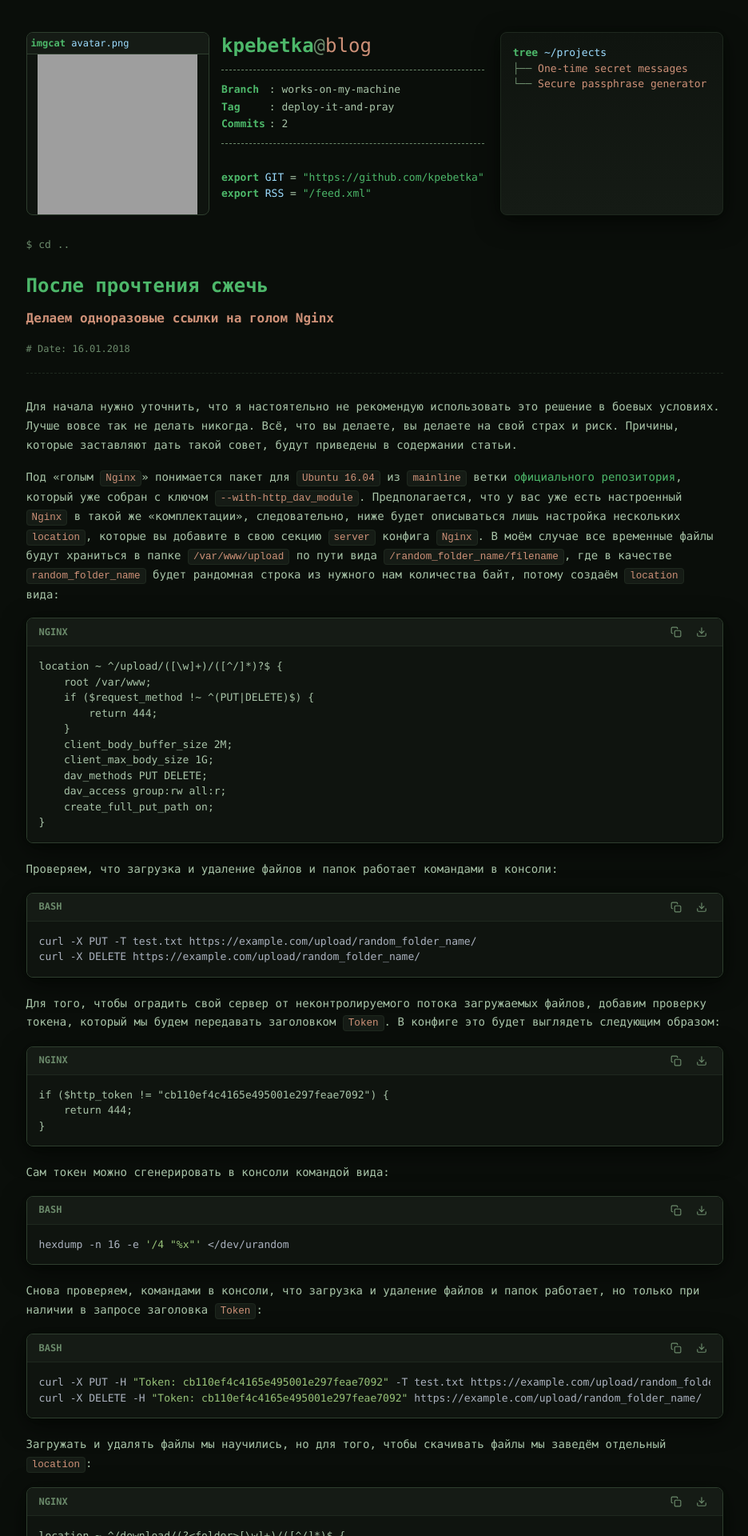
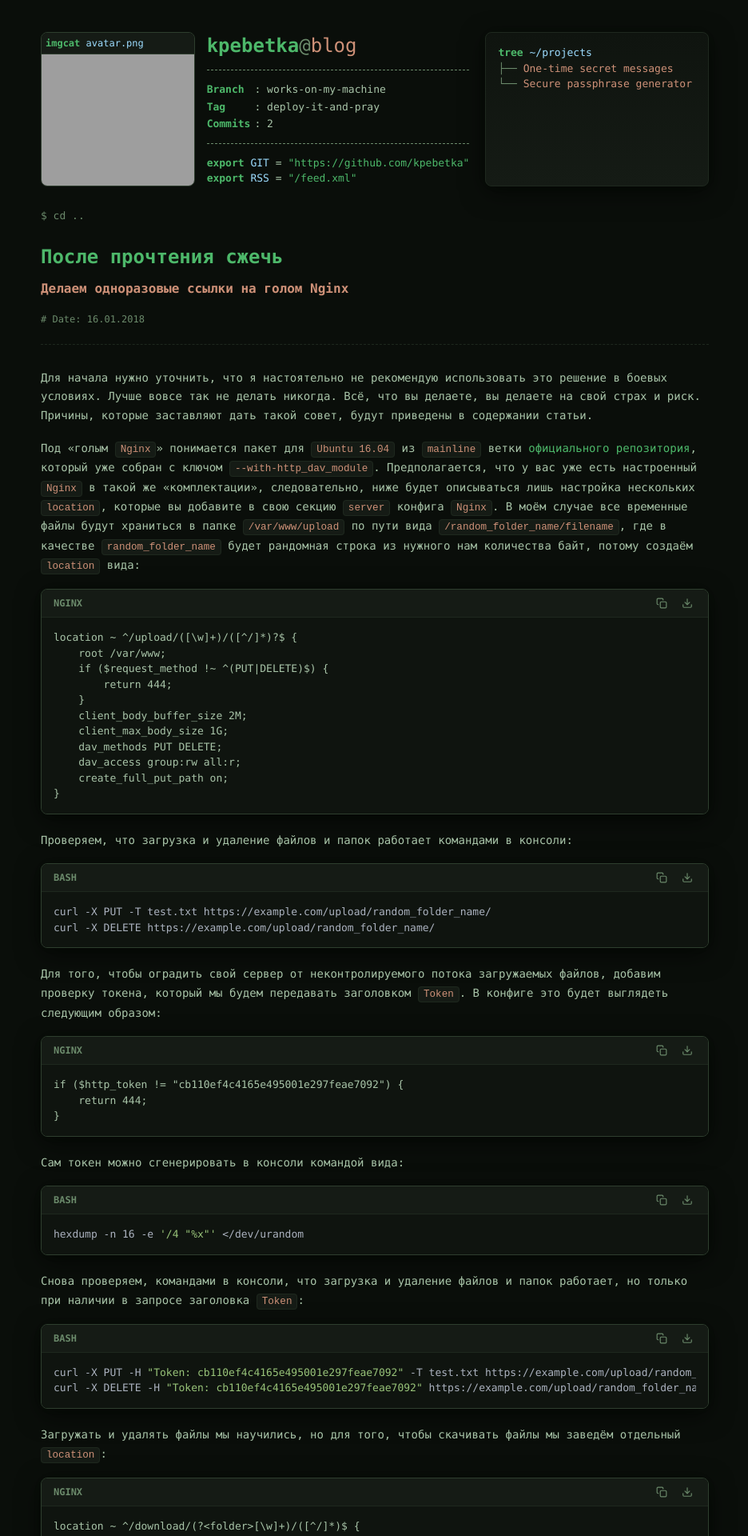
Before and after one commit to KPEBETKA/kpebetka.github.io, a Jekyll site: the page built from _posts/2018-01-16-post.md, in a window 1280 px wide. Shown: the top 1920 px of the page at 80% size, without its empty margins (171-1107 px from the left). Built offline with Jekyll 4.4.1, drawn with Linux system fonts in a browser that asks for light colours; nearby versions of some CDN libraries; some of the changed text lies outside the part shown; grey boxes are pictures that could not be loaded.

Commit message:
Update style.css

```diff
--- a/assets/css/style.css
+++ b/assets/css/style.css
@@ -415,6 +415,7 @@
 
     .neofetch-container {
         align-items: stretch;
+        grid-template-rows: min-content min-content;
     }
 
     .links-block {
@@ -431,8 +432,8 @@
     .neofetch-container .avatar-container img {
         flex: 1;
         width: auto;
-        height: 100%;
-        min-height: 0;
+        height: 0;
+        min-height: 100%;
         max-width: none;
         aspect-ratio: auto;
         object-fit: contain;
```
